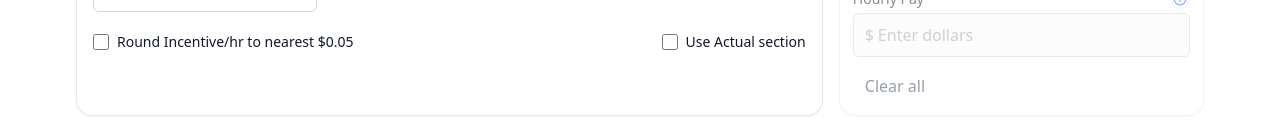
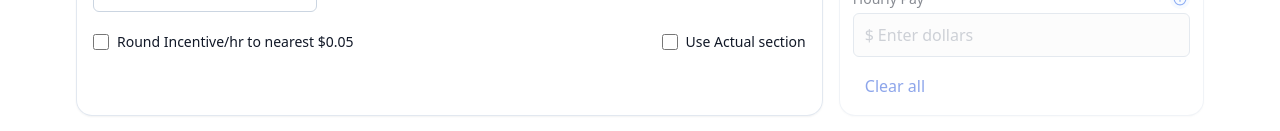
Before and after one commit to democapstone86/site-incentive-pay-plan, a React (Vite) app: page /practice-sipp-calculator in a window 1280 px wide. Shown: the part 504-635 px from the top of the page. Built offline with nearby package versions, Linux system fonts and the light colour scheme.

Commit message:
Remount NumberInput components and update Clear All button styling

```diff
--- a/src/pages/SippCalculator.tsx
+++ b/src/pages/SippCalculator.tsx
@@ -925,6 +925,7 @@ export default function SippCalculatorPage() {
             </p>
             <div className="space-y-[0.825rem]">
               <NumberInput
+                key={actualSource === null ? "pct-cleared" : "pct-active"}
                 label="Actual % to Goal"
                 disabled={
                   !useActual ||
@@ -951,6 +952,7 @@ export default function SippCalculatorPage() {
                 helper={`Type current % to goal. We'll compute NRPMH and Hourly from the table. Out-of-range values are clamped to [Min, Max].`}
               />
               <NumberInput
+                key={actualSource === null ? "nrpmh-cleared" : "nrpmh-active"}
                 label="Acutal NRPMH"
                 disabled={
                   !useActual ||
@@ -979,6 +981,7 @@ export default function SippCalculatorPage() {
                 helper="Type current NRPMH to compute both % to Goal and Hourly from the table."
               />
               <NumberInput
+                key={actualSource === null ? "pay-cleared" : "pay-active"}
                 label="Hourly Pay"
                 disabled={
                   !useActual ||
@@ -1039,7 +1042,7 @@ export default function SippCalculatorPage() {
                   </div>
                 ) : null}
                 <button
-                  className="h-8 px-3 rounded-lg border-slate-300 text-slate-700 hover:bg-blue-50"
+                  className="h-8 px-3 rounded-lg border-slate-300 text-blue-700 hover:bg-blue-50"
                   onClick={() => {
                     setActualSource(null);
                     setActualPctInput("");
```
